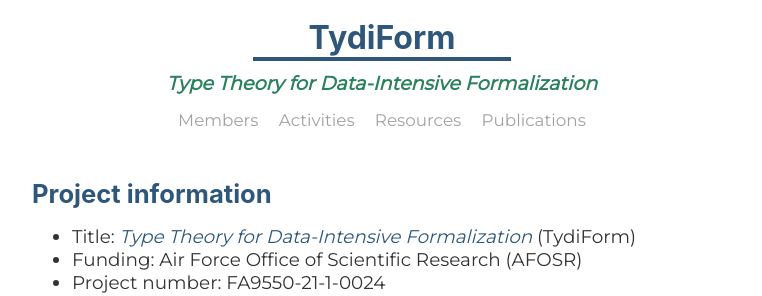
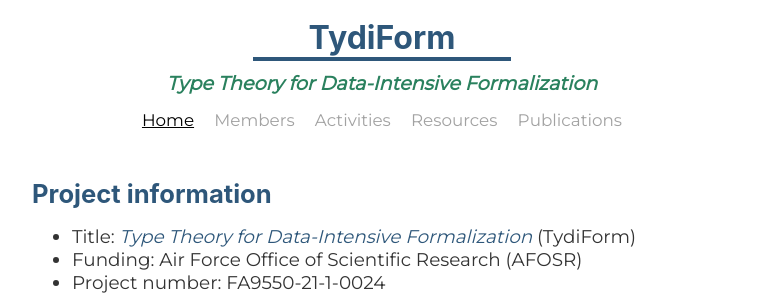
Before and after one commit to ul-fmf/tydi-form-site, a Jekyll site: the page built from index.md, in a window 1280 px wide. Shown: the top 296 px of the page, without its empty margins (258-1020 px from the left). Built offline with Jekyll 4.4.1, drawn with Linux system fonts in a browser that asks for light colours; nearby versions of some CDN libraries; some web fonts are replaced.

Commit message:
underline active page in nav

```diff
--- a/_data/pages.yml
+++ b/_data/pages.yml
@@ -1,5 +1,6 @@
 pages:
-  - {name: 'Members', url: 'members.html'}
-  - {name: 'Activities', url: 'activities.html'}
-  - {name: 'Resources', url: 'resources.html'}
-  - {name: 'Publications', url: 'publications.html'}
+  - {name: 'Home', url: '/'}
+  - {name: 'Members', url: '/members.html'}
+  - {name: 'Activities', url: '/activities.html'}
+  - {name: 'Resources', url: '/resources.html'}
+  - {name: 'Publications', url: '/publications.html'}
--- a/_includes/pages.html
+++ b/_includes/pages.html
@@ -1,3 +1,3 @@
 {% for item in site.data.pages.pages %}
-<a href="{{ item.url | relative_url}}">{{ item.name }}</a>
+<li{% if item.url == page.url %} class="active"{% endif %} title="{{ page.url }}"><a href="{{ item.url }}">{{ item.name }}</a></li>
 {% endfor %}
--- a/_sass/header.scss
+++ b/_sass/header.scss
@@ -31,6 +31,10 @@ header{
             .pages{
                 display: block;
                 text-align: center;
+                li{
+                    display: inline-block;
+                    list-style-type: none;
+                }
                 a:hover{
                     color: black;
                 }
@@ -39,6 +43,10 @@ header{
                     color: $base;
                     margin: 3px 0.5rem;
                     font-size: 1.05rem;
+                }
+                .active a{
+                    color: black;
+                    text-decoration: underline;
                 }
             }
             .social{
```
Also changed, not shown: _data/navigation.yml (deleted, +0 -8 lines).
